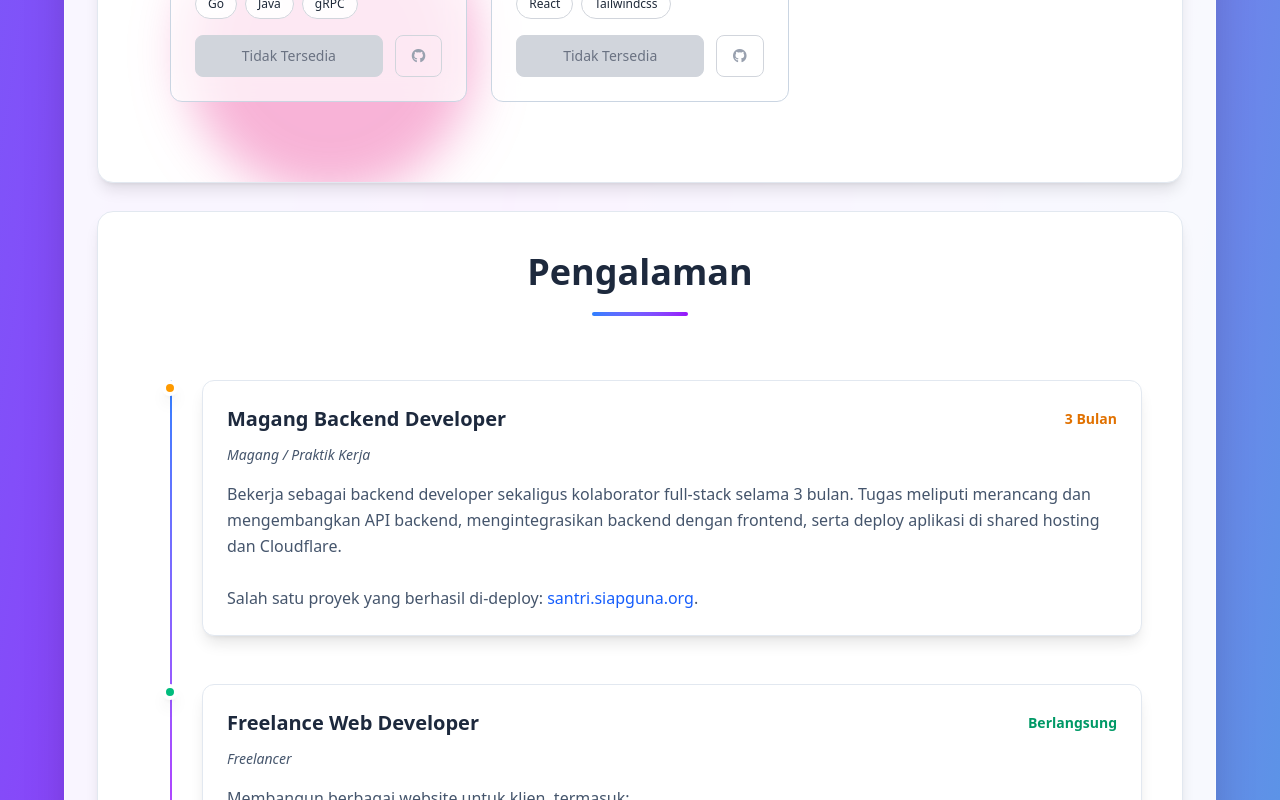
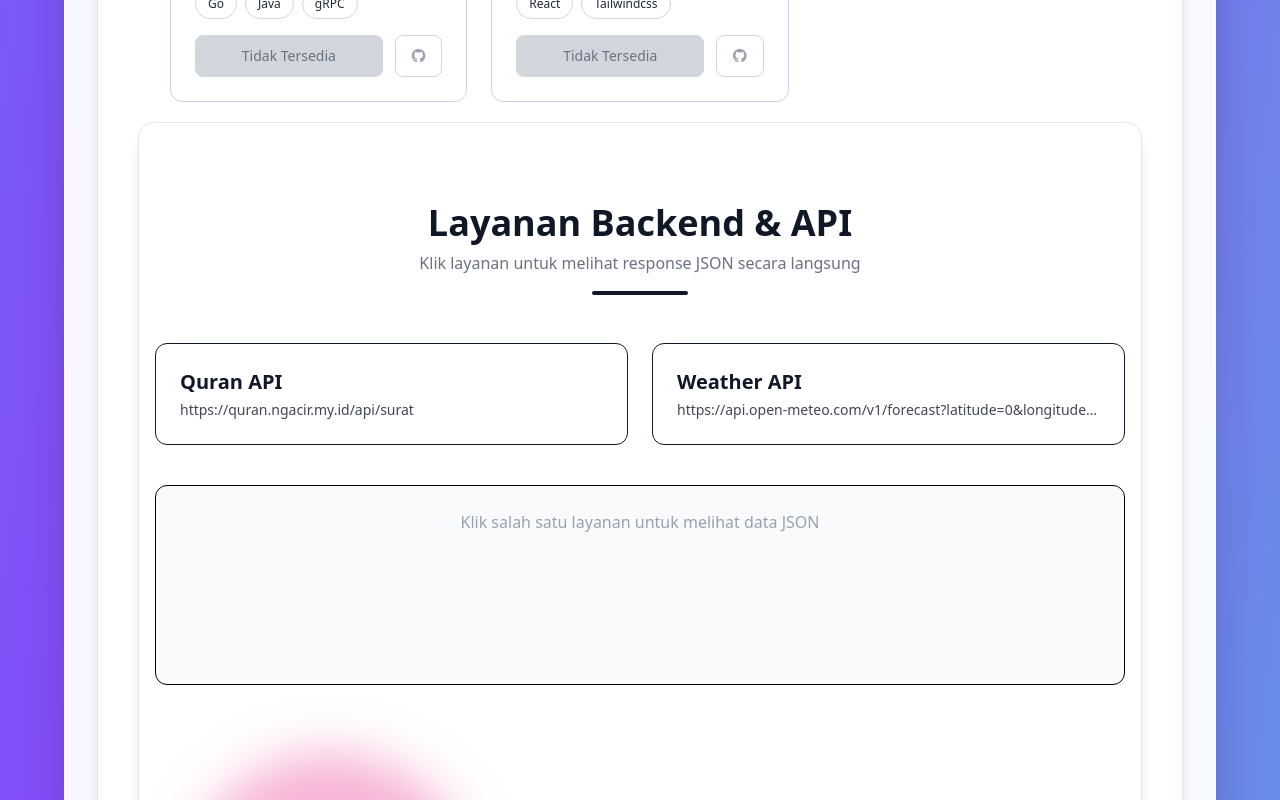
Before and after one commit to ilhamganteng321/react-cv, a React (Vite) app: page / in a window 1280 px wide. Shown: the part 5000-5800 px from the top of the page. Built offline with nearby package versions, Linux system fonts and the light colour scheme.

Commit message:
add layanan api

```diff
--- /dev/null
+++ b/src/components/Api.jsx
@@ -0,0 +1,105 @@
+import { useState } from "react";
+
+const ApiShowcase = () => {
+  const [activeService, setActiveService] = useState(null);
+  const [jsonData, setJsonData] = useState(null);
+  const [loading, setLoading] = useState(false);
+
+  const services = [
+    {
+      id: 1,
+      name: "Quran API",
+      url: "https://quran.ngacir.my.id/api/surat",
+    },
+    {
+      id: 2,
+      name: "Weather API",
+      url: "https://api.open-meteo.com/v1/forecast?latitude=0&longitude=109&current_weather=true",
+    },
+  ];
+
+  const fetchApi = async (service) => {
+    try {
+      setActiveService(service.id);
+      setLoading(true);
+      setJsonData(null);
+
+      const res = await fetch(service.url);
+      const data = await res.json();
+
+      setJsonData(data);
+    } catch (error) {
+      setJsonData({ error: "Gagal mengambil data API" });
+    } finally {
+      setLoading(false);
+    }
+  };
+
+  return (
+    <section className="min-h-screen bg-white py-8 px-4 md:py-20 md:px-4 section-box mt-5">
+      <div className="max-w-6xl mx-auto">
+        {/* Header */}
+        <div className="text-center mb-8 md:mb-12">
+          <h2 className="text-2xl md:text-4xl font-bold text-gray-900">
+            Layanan Backend & API
+          </h2>
+          <p className="text-gray-500 text-sm md:text-base mt-2 px-2">
+            Klik layanan untuk melihat response JSON secara langsung
+          </p>
+          <div className="w-16 md:w-24 h-1 bg-gray-900 mx-auto mt-3 md:mt-4 rounded-full"></div>
+        </div>
+
+        {/* List Layanan */}
+        <div className="flex flex-col sm:grid sm:grid-cols-2 gap-4 md:gap-6 mb-8 md:mb-10">
+          {services.map((service) => (
+            <button
+              key={service.id}
+              onClick={() => fetchApi(service)}
+              className={`border rounded-xl p-4 md:p-6 text-left transition-all w-full
+                ${
+                  activeService === service.id
+                    ? "bg-gray-900 text-white"
+                    : "bg-white text-gray-900 hover:bg-gray-50"
+                }`}
+            >
+              <h3 className="text-lg md:text-xl font-semibold">{service.name}</h3>
+              <p className="text-xs md:text-sm opacity-80 mt-1 truncate">
+                {service.url}
+              </p>
+            </button>
+          ))}
+        </div>
+
+        {/* Output JSON */}
+        <div className="bg-gray-50 border rounded-xl p-4 md:p-6 min-h-[150px] md:min-h-[200px]">
+          {loading && (
+            <div className="flex items-center justify-center h-full">
+              <div className="text-center">
+                <div className="inline-block animate-spin rounded-full h-8 w-8 border-b-2 border-gray-900 mb-2"></div>
+                <p className="text-gray-500">Mengambil data...</p>
+              </div>
+            </div>
+          )}
+
+          {!loading && jsonData && (
+            <div className="overflow-hidden">
+              <pre className="text-xs md:text-sm text-gray-800 overflow-x-auto whitespace-pre-wrap break-words">
+                {JSON.stringify(jsonData, null, 2)}
+              </pre>
+            </div>
+          )}
+
+          {!loading && !jsonData && (
+            <div className="flex items-center justify-center h-full">
+              <p className="text-gray-400 text-center text-sm md:text-base px-2">
+                Klik salah satu layanan untuk melihat data JSON
+              </p>
+            </div>
+          )}
+        </div>
+      </div>
+    </section>
+  );
+};
+
+export default ApiShowcase;
--- a/src/components/Projects.jsx
+++ b/src/components/Projects.jsx
@@ -1,4 +1,5 @@
 import React from 'react'
+import ApiShowcase from './Api'
 
 const Projects = () => {
   const projects = [
@@ -307,6 +308,7 @@ const Projects = () => {
           ))}
         </div>
       </div>
+      <ApiShowcase/>
 
       {/* Custom Animation */}
       <style jsx>{`
```
